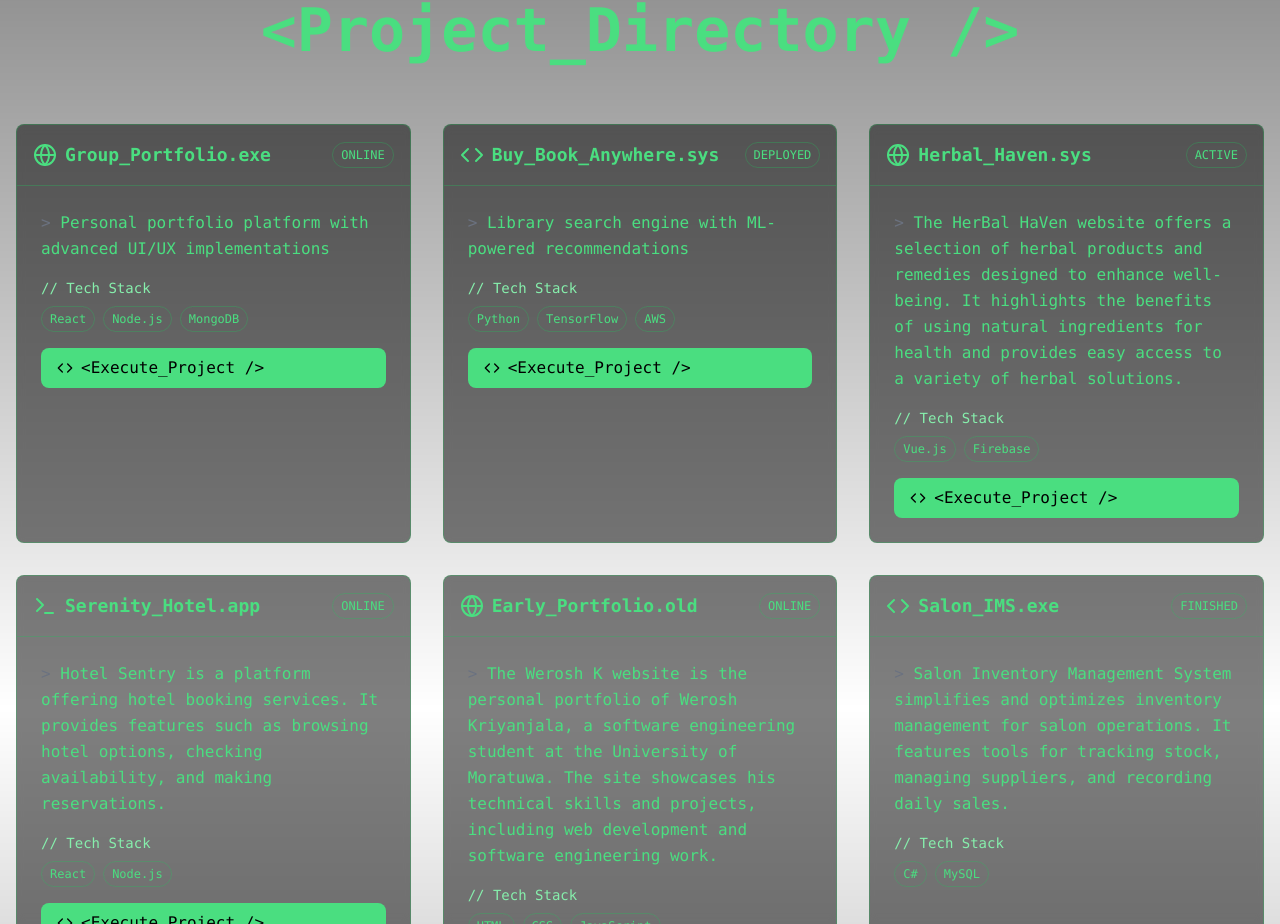
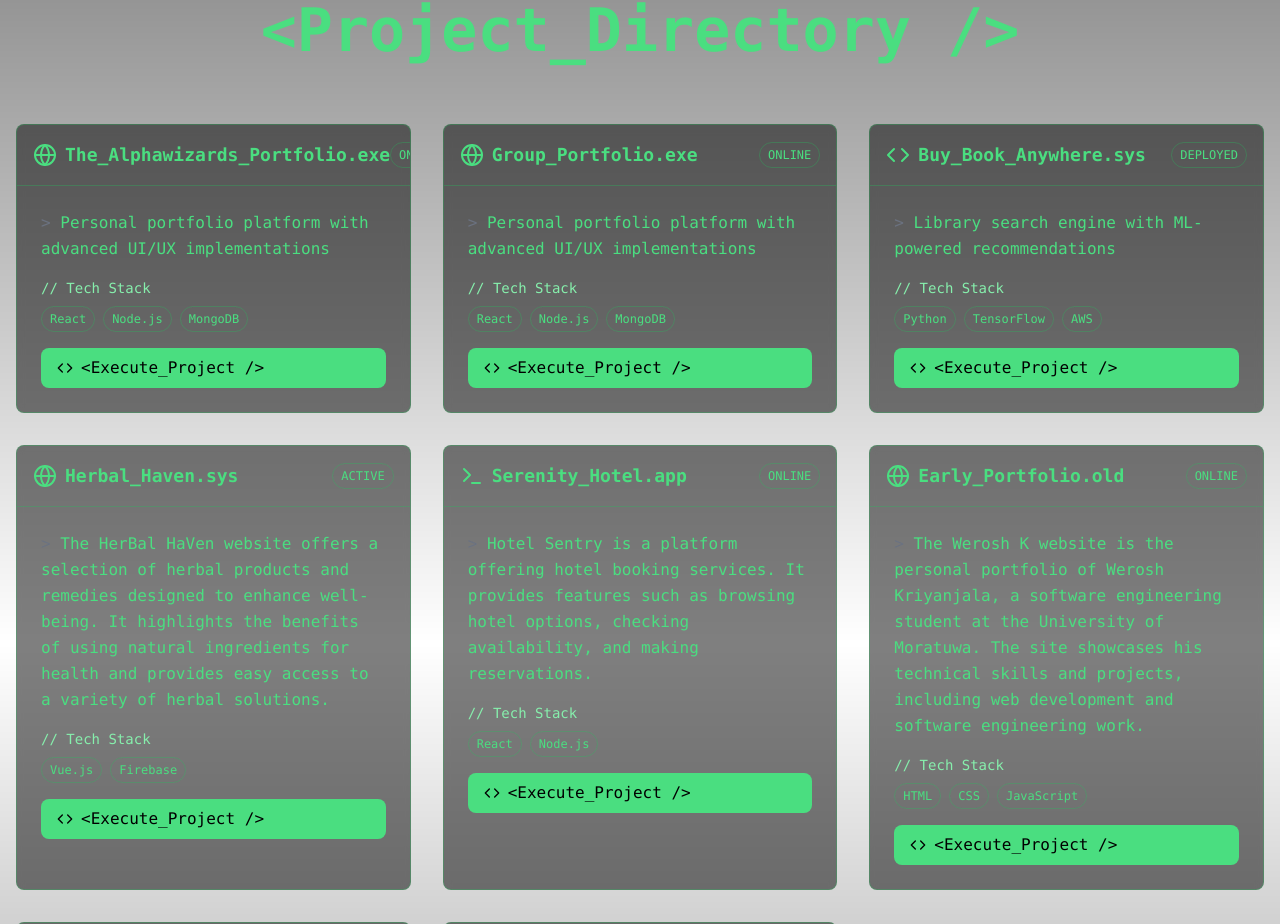
Before and after one commit to Werosh/Portfolio, a React (Vite) app: page / in a window 1280 px wide. Shown: the part 2066-2990 px from the top of the page. Built offline with nearby package versions, Linux system fonts and the light colour scheme.

Commit message:
adding pro

```diff
--- a/package.json
+++ b/package.json
@@ -14,7 +14,8 @@
     "motion": "^11.15.0",
     "react": "^18.3.1",
     "react-dom": "^18.3.1",
-    "react-icons": "^5.4.0"
+    "react-icons": "^5.4.0",
+    "react-intersection-observer": "^9.15.1"
   },
   "devDependencies": {
     "@eslint/js": "^9.17.0",
--- a/src/components/Projects.jsx
+++ b/src/components/Projects.jsx
@@ -39,6 +39,15 @@ const CyberProjects = () => {
   }, []);
 
   const projectsData = [
+    {
+      title: "The_Alphawizards_Portfolio.exe",
+      description:
+        "Personal portfolio platform with advanced UI/UX implementations",
+      icon: <Globe className="w-6 h-6" />,
+      status: "ONLINE",
+      link: "https://thealphawizards.netlify.app/",
+      tech: ["React", "Node.js", "MongoDB"],
+    },
     {
       title: "Group_Portfolio.exe",
       description:
```
Also changed, not shown: 1 other file (tests, documents, lock files or other folders).
